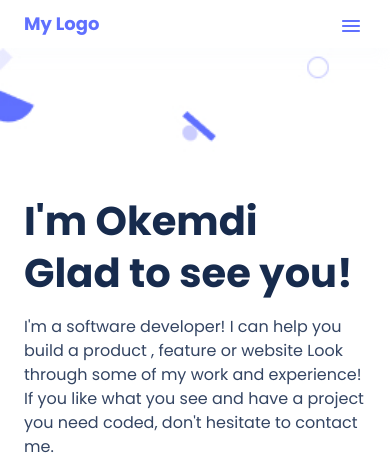
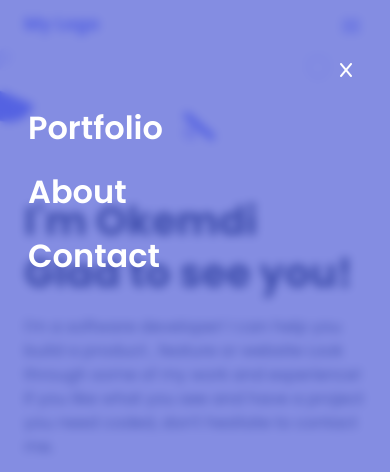
Before and after one commit to Shisui6/portfolio-website, a website: page index.html in a window 390 px wide. Shown: the top 472 px of the page. Drawn offline with Linux system fonts and the light colour scheme.

Commit message:
Create mobile menu

```diff
--- a/index.html
+++ b/index.html
@@ -4,6 +4,7 @@
     <meta charset="UTF-8" />
     <meta http-equiv="X-UA-Compatible" content="IE=edge" />
     <meta name="viewport" content="width=device-width, initial-scale=1.0" />
+    <script src="https://kit.fontawesome.com/e83d856101.js" crossorigin="anonymous"></script>
     <link rel="stylesheet" href="./resources/CSS/style.css" />
     <link rel="preconnect" href="https://fonts.googleapis.com" />
     <link rel="preconnect" href="https://fonts.gstatic.com" crossorigin />
@@ -27,6 +28,16 @@
         </button>
       </nav>
     </header>
+    <div class="menu">
+      <i class="fa-solid fa-x"></i>
+      <nav>
+        <ul>
+          <li><a href="#portfolio">Portfolio</a></li>
+          <li><a href="#about">About</a></li>
+          <li class="last"><a href="#contact">Contact</a></li>
+        </ul>
+      </nav>
+    </div>
     <main>
       <section class="intro-section">
         <div class="intro-content">
--- a/resources/CSS/style.css
+++ b/resources/CSS/style.css
@@ -72,6 +72,40 @@ header li a {
 
 .last {
   margin-right: 0;
+}
+
+.menu {
+  height: 100vh;
+  background-color: rgba(80, 93, 214, 0.7);
+  position: absolute;
+  top: 0;
+  width: 100%;
+  z-index: 1;
+  backdrop-filter: blur(5px);
+  padding-left: 28px;
+}
+
+.fa-x {
+  float: right;
+  margin-right: 38px;
+  margin-top: 62px;
+  color: #fff;
+}
+
+.menu ul {
+  margin-top: 106px;
+}
+
+.menu li {
+  margin-bottom: 20px;
+}
+
+.menu a {
+  font-weight: 600;
+  font-size: 32px;
+  line-height: 44px;
+  color: #fff;
+  text-decoration: none;
 }
 
 /* Intro Section */
```
Also changed, not shown: .github/workflows/linters.yml.
